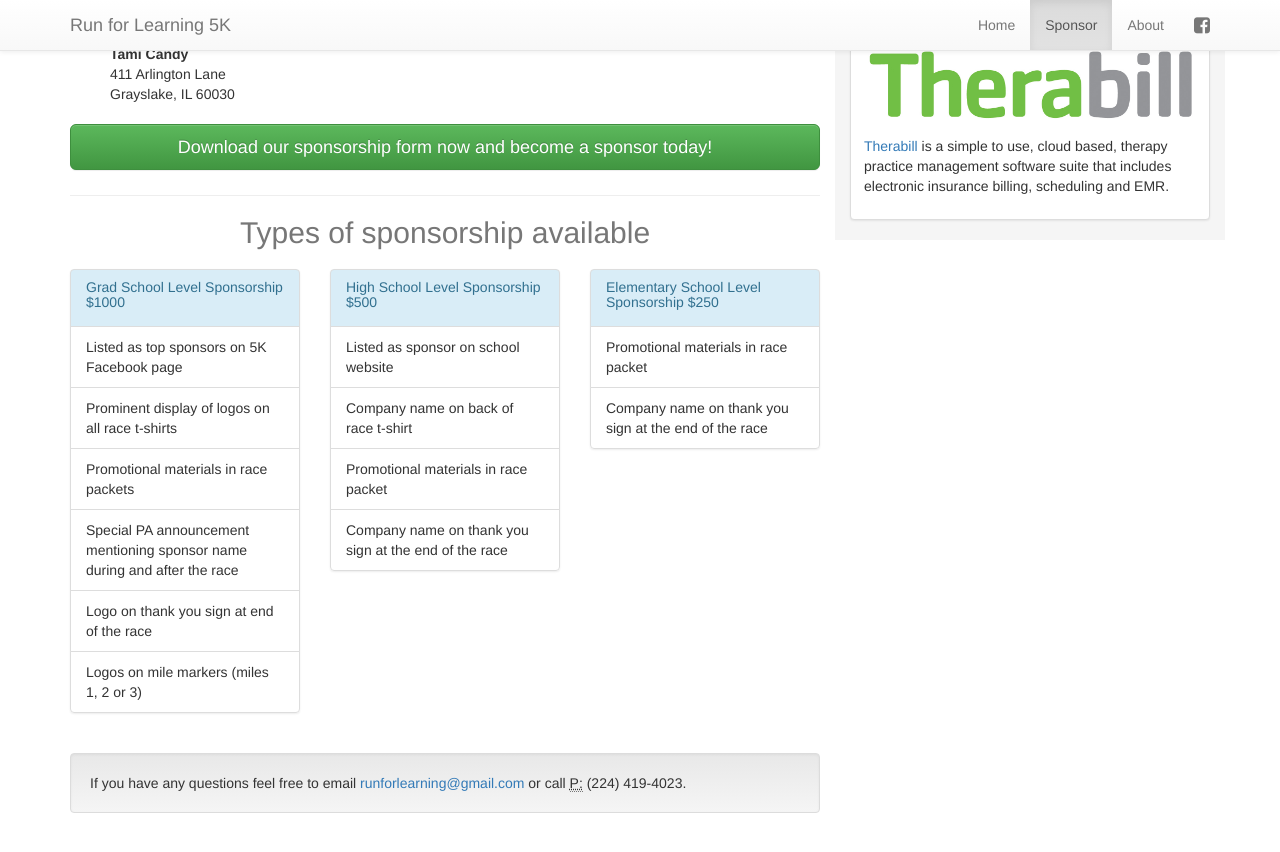
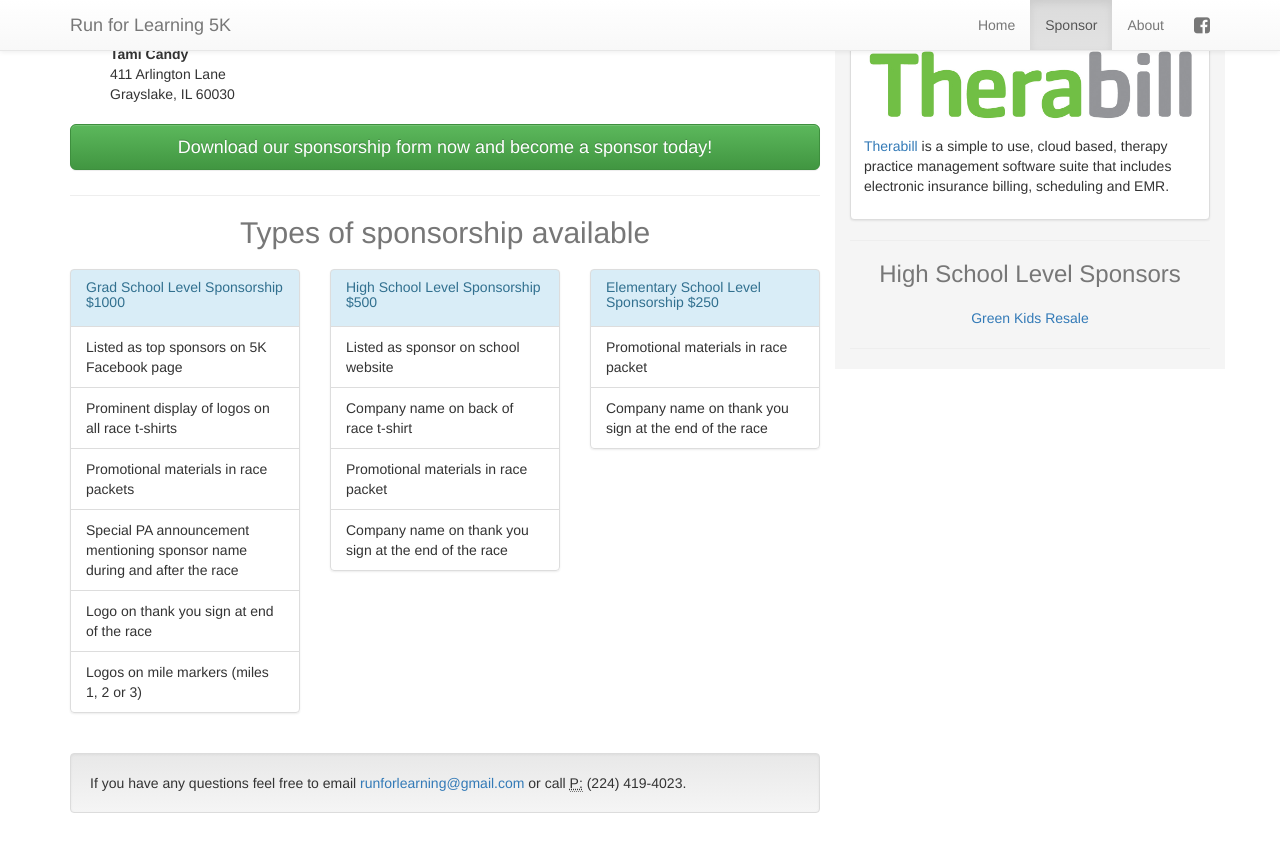
Before and after one commit to runforlearning/runforlearning.github.io, a Jekyll site: the page built from sponsor.html, in a window 1280 px wide and 900 px high, scrolled down 700 px. Shown: the top 852 px of the window. Built offline with Jekyll 4.4.1, drawn with Linux system fonts in a browser that asks for light colours; nearby versions of some CDN libraries.

Commit message:
Adds high school level sponsors

```diff
--- a/_includes/sponsor_sidebar.html
+++ b/_includes/sponsor_sidebar.html
@@ -2,3 +2,9 @@
 <div>
   {% include therabill.html %}
 </div>
+<hr>
+<h3 class="text-muted text-center">High School Level Sponsors</h3>
+<p class="text-center">
+  <a href="http://www.greenkidsresale-il.com/" alt="Green Kids Resale" target="_blank">Green Kids Resale</a>
+</p>
+<hr>
```
